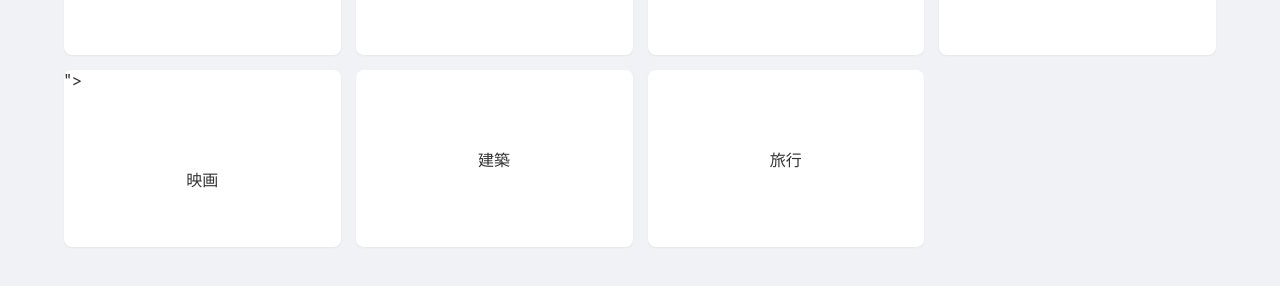
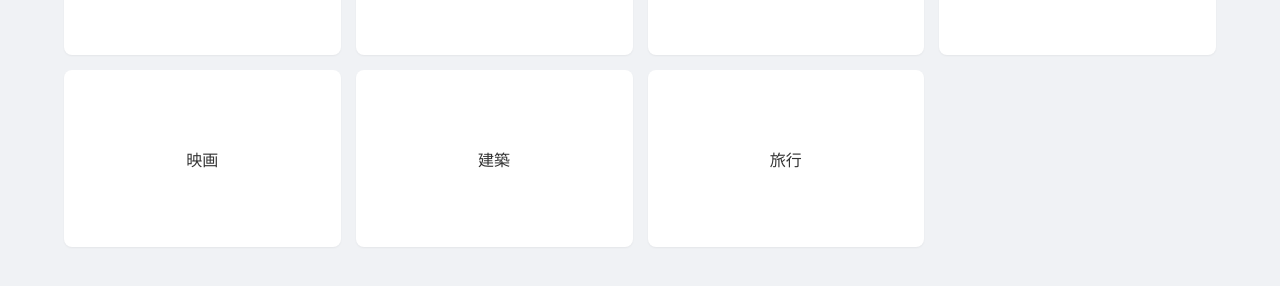
Before and after one commit to bazuhiroki/-HP-, a plain HTML site: page index.html in a window 1280 px wide. Shown: the part 452-738 px from the top of the page. Drawn offline with Linux system fonts and the light colour scheme.

Commit message:
Update index.html

```diff
--- a/index.html
+++ b/index.html
@@ -52,7 +52,7 @@
             <div class="content-detail"><h2>ゴルフ</h2><p>ベストスコア更新を目指して。</p><button class="fullscreen-button">全画面表示</button></div>
         </div>
 
-        <div class="grid-item movie" data-notion-link="<iframe src="https://ubiquitous-wish-2ad.notion.site/ebd/6acc1111f02f4977b5b782b2d4d64b71" width="100%" height="600" frameborder="0" allowfullscreen />">
+        <div class="grid-item movie" data-notion-link="https://ubiquitous-wish-2ad.notion.site/ebd/6acc1111f02f4977b5b782b2d4d64b71">
             <div class="content-main">映画</div>
             <div class="content-detail">
                 </div>
```
